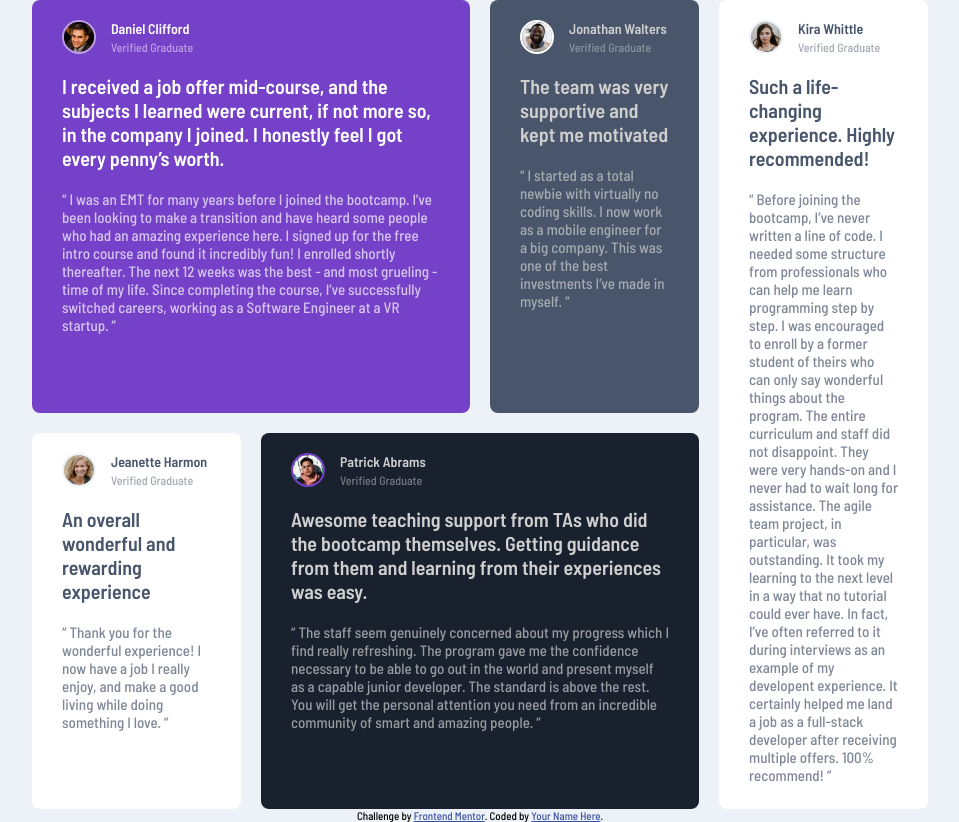
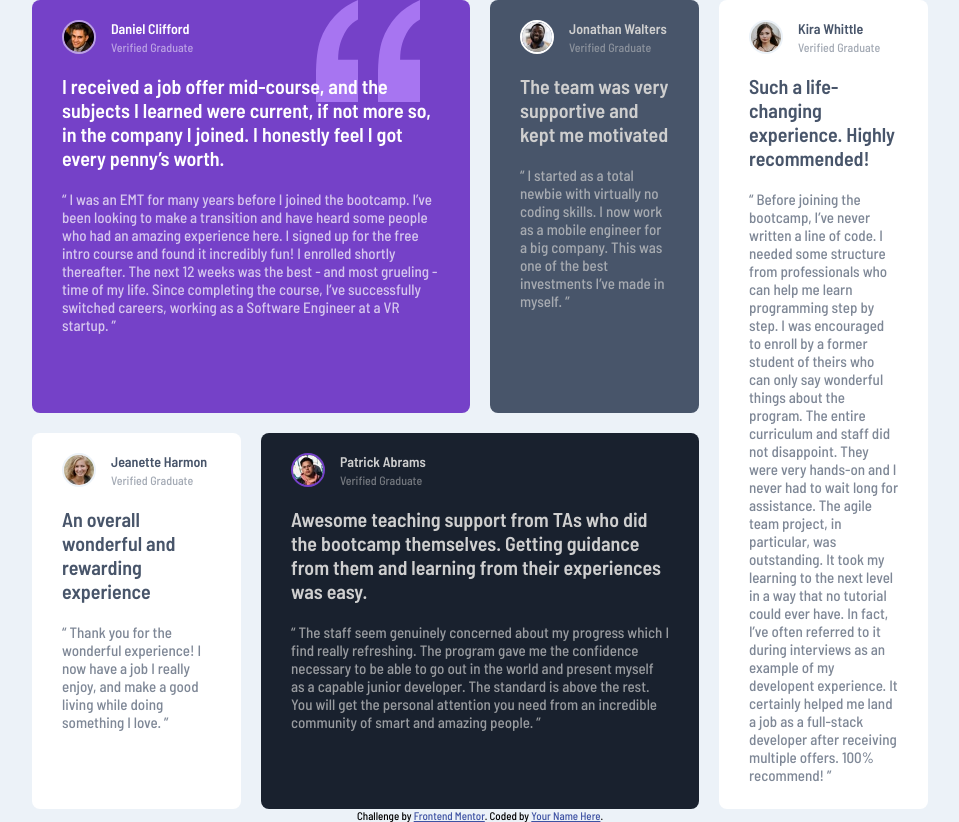
Before and after one commit to o4codes/testimonials_exercise, a plain HTML site: page index.html in a window 1280 px wide. Shown: the whole page, without its empty margins (160-1119 px from the left). Drawn offline with Linux system fonts and the light colour scheme.

Commit message:
background quotes added

```diff
--- a/index.html
+++ b/index.html
@@ -123,7 +123,7 @@
   </main>
 
   <div class="attribution">
-    Challenge by <a href="https://www.frontendmentor.io?ref=challenge" target="_blank">Frontend Mentor</a>.
+    Challenge by <a href="https://www.frontendmentor.io?ref=challenge" rel="noopener noreferrer" target="_blank">Frontend Mentor</a>.
     Coded by <a href="#">Your Name Here</a>.
   </div>
 </body>
--- a/style.css
+++ b/style.css
@@ -38,7 +38,9 @@ main {
 
 .component_one {
     background-color: var(--moderate_violet);
-    background-image: ;
+    background-image: url("images/bg-pattern-quotation.svg");
+    background-repeat: no-repeat;
+    background-position: top right 15%;
     color: var(--white);
     grid-column:  span 2;
 }
```
